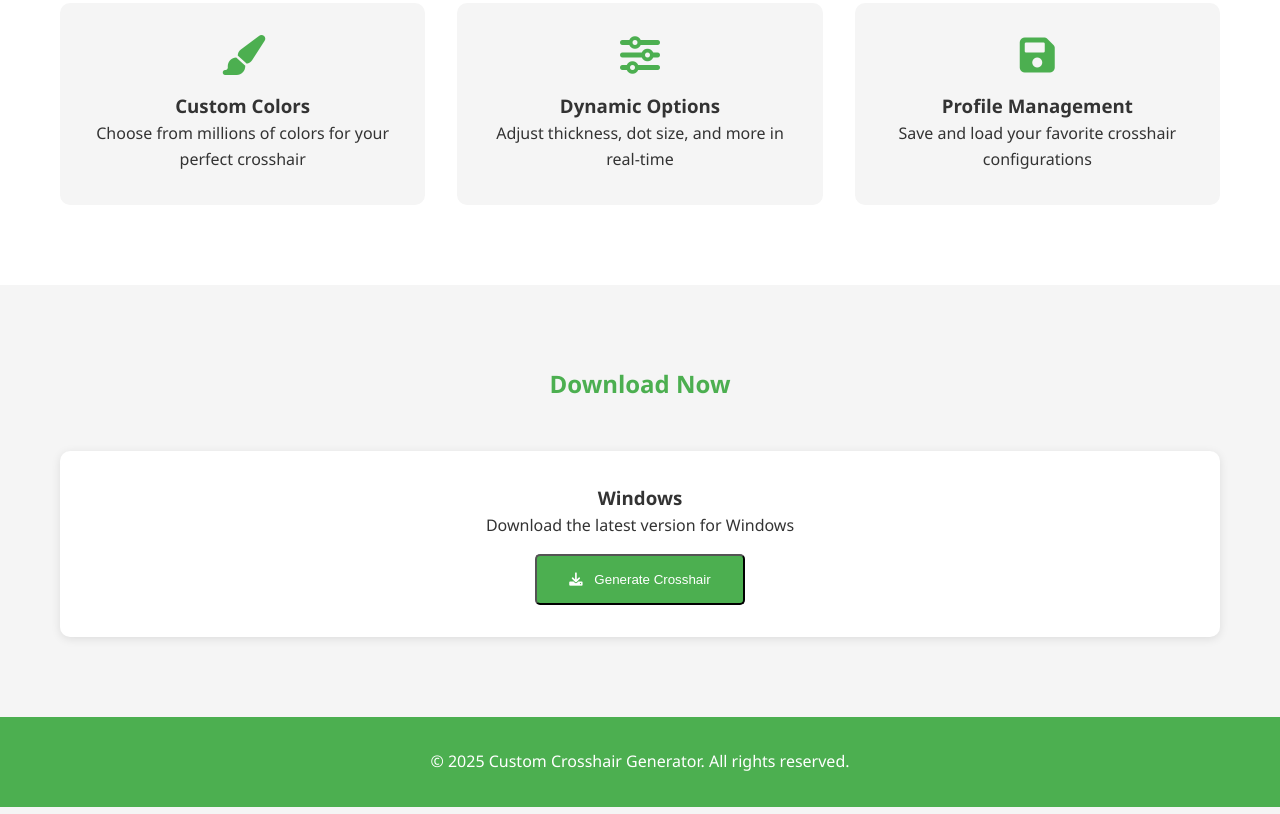
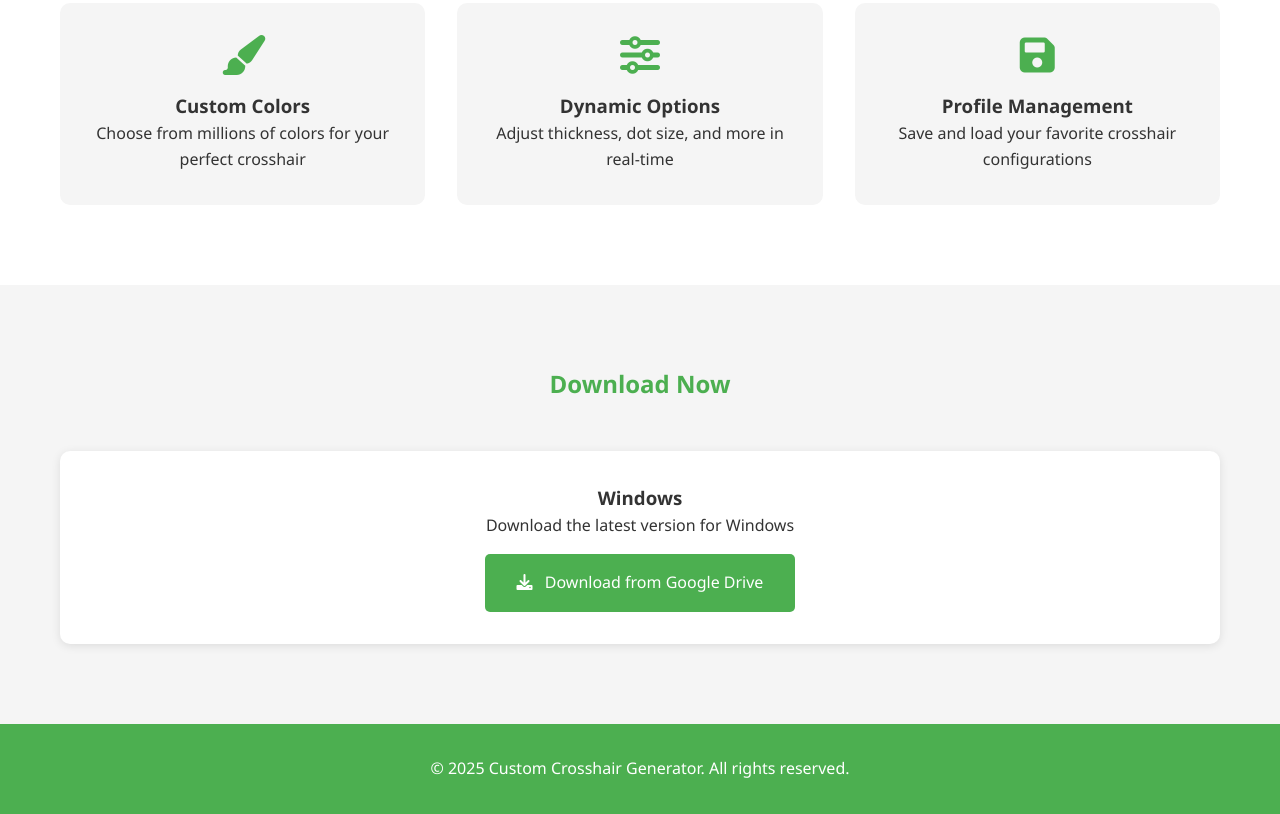
Before and after one commit to lashagiorgiazaladze123/crosshair-, a plain HTML site: page index.html in a window 1280 px wide. Shown: the part 963-1777 px from the top of the page. Drawn offline with Linux system fonts and the light colour scheme.

Commit message:
Update download link to Google Drive

```diff
--- a/index.html
+++ b/index.html
@@ -59,9 +59,9 @@
                 <div class="download-card">
                     <h3>Windows</h3>
                     <p>Download the latest version for Windows</p>
-                    <button class="download-btn" onclick="generateCrosshair()">
-                        <i class="fas fa-download"></i> Generate Crosshair
-                    </button>
+                    <a href="https://drive.google.com/drive/folders/17MKnPsdjS2vHItC3qEGAgTJeuABCD5SZ" class="download-btn" target="_blank">
+                        <i class="fas fa-download"></i> Download from Google Drive
+                    </a>
                 </div>
             </div>
         </div>
--- a/js/main.js
+++ b/js/main.js
@@ -19,60 +19,5 @@ document.addEventListener('DOMContentLoaded', function() {
         }
     });
 
-    // Initialize default crosshair settings
-    const crosshairSettings = {
-        color: '#000000',
-        thickness: 1,
-        dotSize: 2,
-        style: 'default'
-    };
 
-    // Function to generate crosshair image
-    function generateCrosshair() {
-        // Create a canvas element
-        const canvas = document.createElement('canvas');
-        const ctx = canvas.getContext('2d');
-
-        // Set canvas size
-        canvas.width = 500;
-        canvas.height = 500;
-
-        // Clear canvas
-        ctx.fillStyle = 'transparent';
-        ctx.fillRect(0, 0, canvas.width, canvas.height);
-
-        // Draw crosshair
-        ctx.strokeStyle = crosshairSettings.color;
-        ctx.lineWidth = crosshairSettings.thickness;
-
-        // Draw horizontal line
-        ctx.beginPath();
-        ctx.moveTo(canvas.width / 2 - 100, canvas.height / 2);
-        ctx.lineTo(canvas.width / 2 + 100, canvas.height / 2);
-        ctx.stroke();
-
-        // Draw vertical line
-        ctx.beginPath();
-        ctx.moveTo(canvas.width / 2, canvas.height / 2 - 100);
-        ctx.lineTo(canvas.width / 2, canvas.height / 2 + 100);
-        ctx.stroke();
-
-        // Draw dot if enabled
-        if (crosshairSettings.dotSize > 0) {
-            ctx.beginPath();
-            ctx.arc(canvas.width / 2, canvas.height / 2, crosshairSettings.dotSize, 0, Math.PI * 2);
-            ctx.fill();
-        }
-
-        // Convert canvas to data URL
-        const dataURL = canvas.toDataURL('image/png');
-
-        // Create download link
-        const link = document.createElement('a');
-        link.href = dataURL;
-        link.download = 'custom-crosshair.png';
-
-        // Trigger download
-        link.click();
-    }
 });
```
